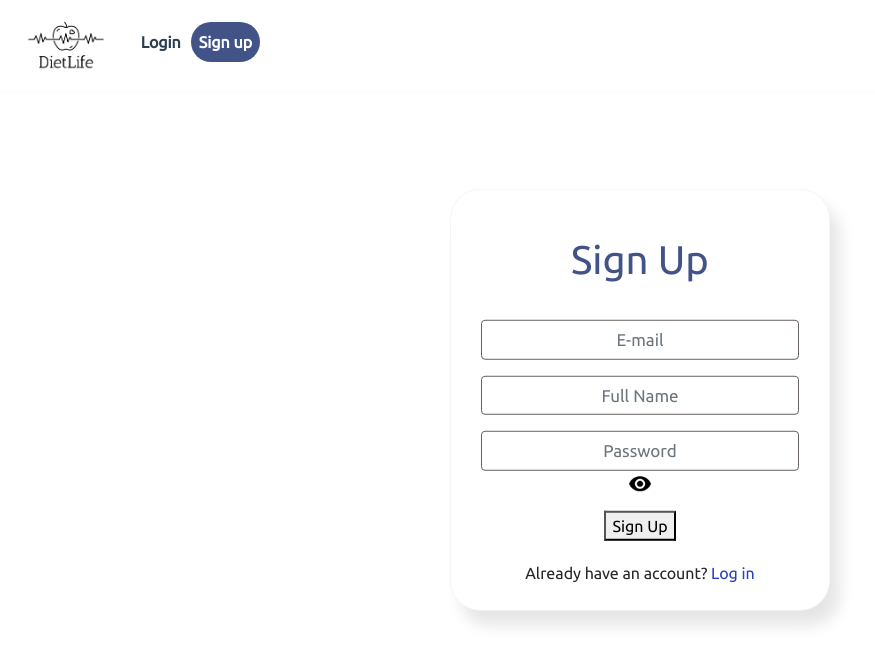
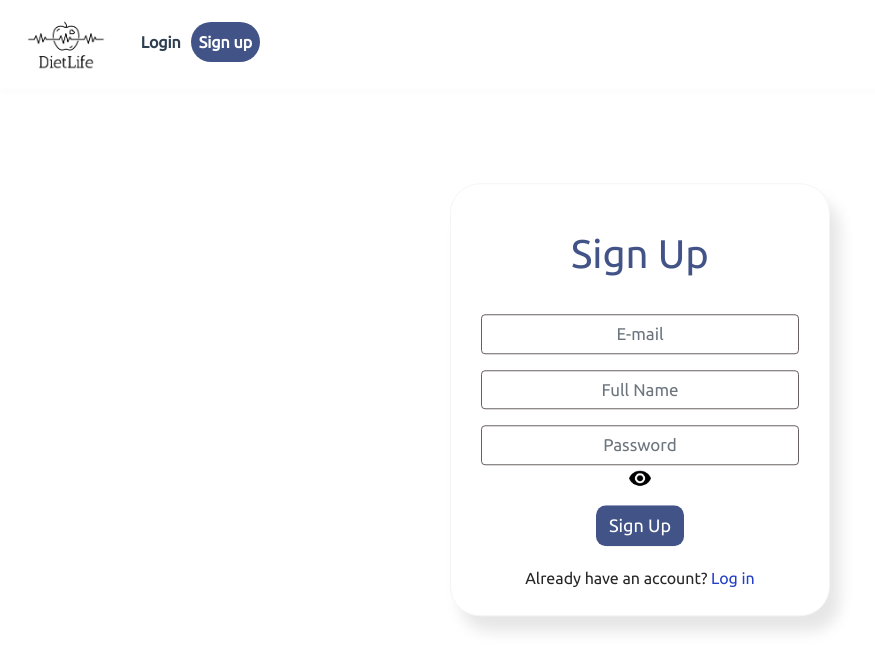
Before and after one commit to KristijanTop/DietLife, a Vue app: page /Signup in a window 1280 px wide. Shown: the top 670 px of the page, without its empty margins (0-875 px from the left). Built offline with nearby package versions, Linux system fonts and the light colour scheme; no server answers; a web font is replaced by a local one; what vue-croppa would draw is missing.

Commit message:
debagiranje buttona na signup-u

```diff
--- a/src/views/Signup.vue
+++ b/src/views/Signup.vue
@@ -53,7 +53,7 @@
         </div>
         <button
           type="button"
-          class="action-button-login"
+          class="action-button-signup"
           @click="signup(), submit"
         >Sign Up
         </button>
@@ -184,6 +184,19 @@ export default {
   border-radius: 10px !important;
 }
 
+.action-button-signup {
+  font-size: 18px !important;
+  appearance: none;
+  border: none;
+  outline: none;
+  background: none;
+  background-color: #425387;
+  color: white;
+  padding: .375rem .75rem;
+  border-radius: 10px;
+  border: 1px solid transparent;
+}
+
 .container form {
   padding: 10px 30px 25px 30px;
 }
```
